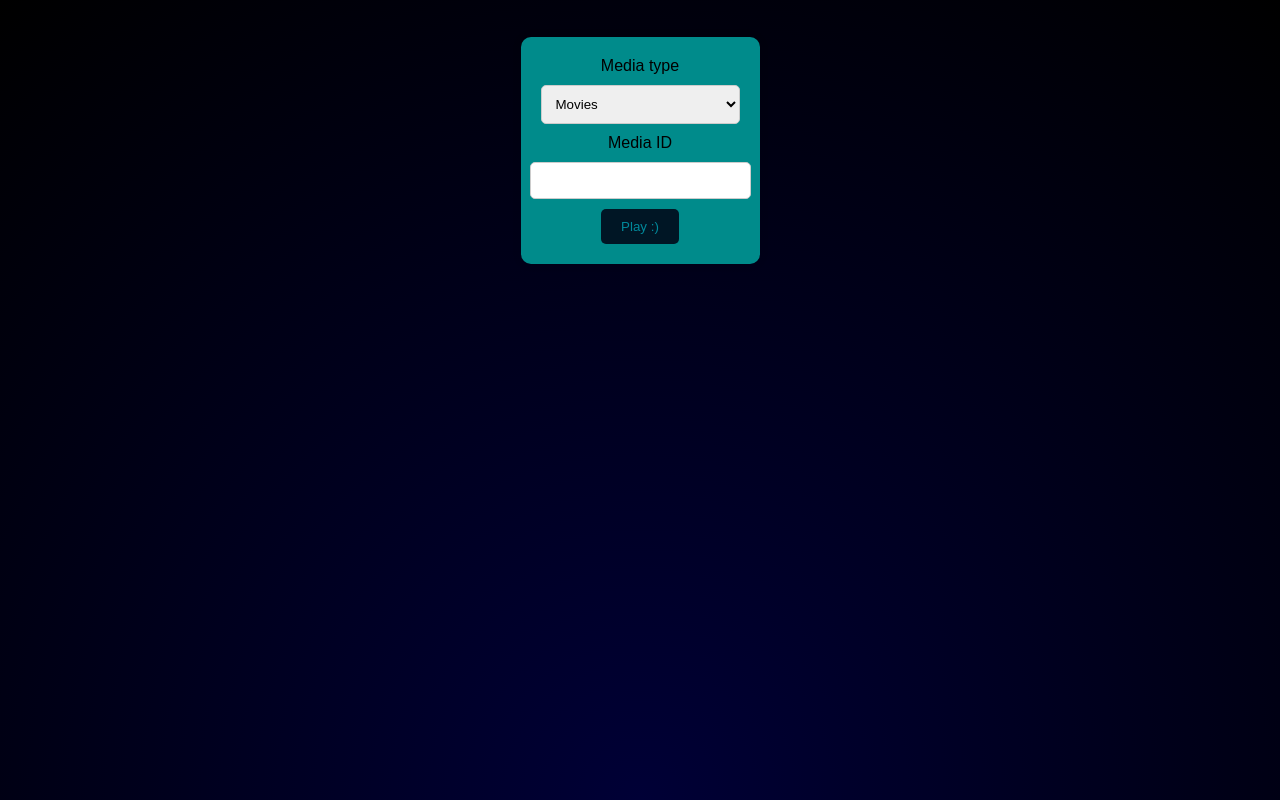
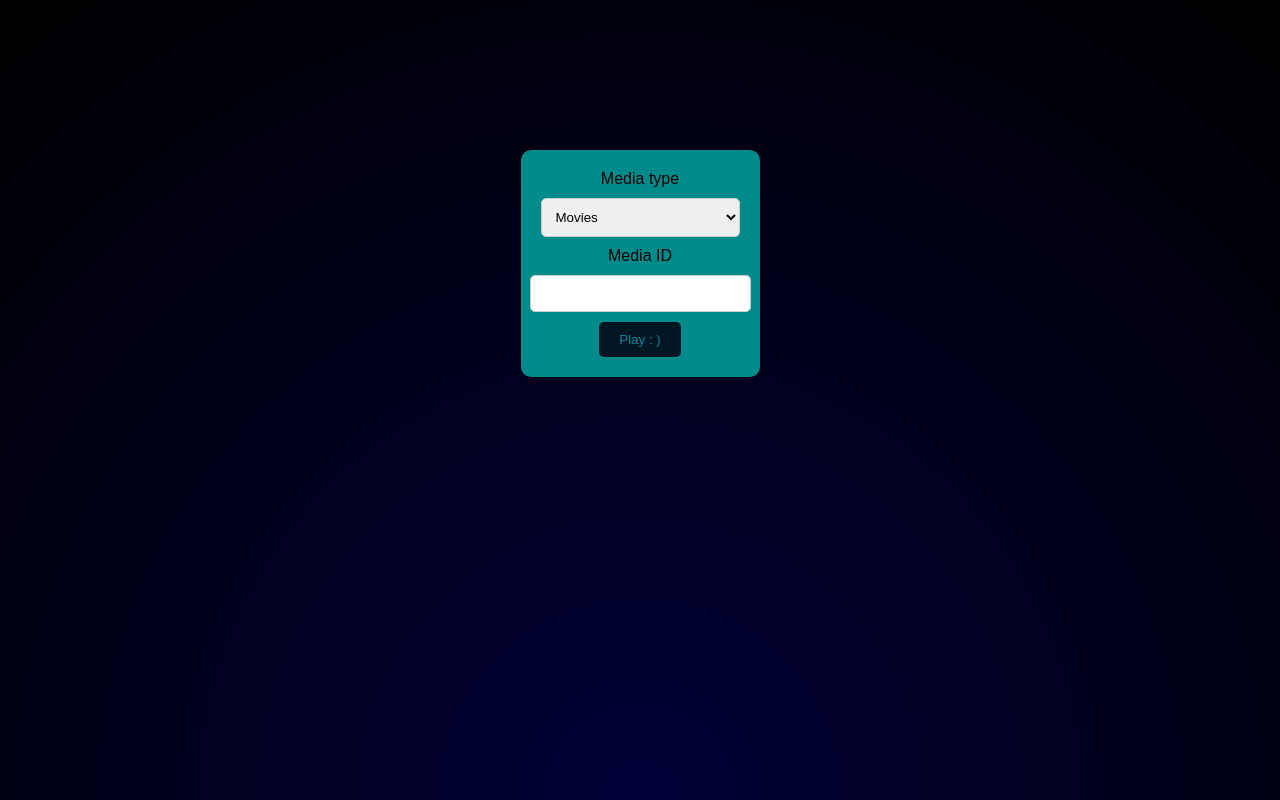
Before and after one commit to jysuisjamaisalle/asylumtv, a plain HTML site: page index.html in a window 1280 px wide. Drawn offline with Linux system fonts and the light colour scheme.

Commit message:
Update index.html

```diff
--- a/index.html
+++ b/index.html
@@ -10,7 +10,8 @@
 
 
 </head>
-<body>
+    <body id="body">
+        <canvas id="canv"></canvas>
 
 
         <form id="videoForm">
@@ -73,7 +74,7 @@
                     <!-- Add more options as needed -->
                 </select>
             </div>
-        <button type="button" onclick="playVideo()">Play :)</button>
+            <button type="button" onclick="playVideo()">Play : )</button>
         </form>
 
 
@@ -87,4 +88,5 @@
 
 
     </body>
+
 </html>
```
Lines whose indentation alone changed are shown as unchanged.
